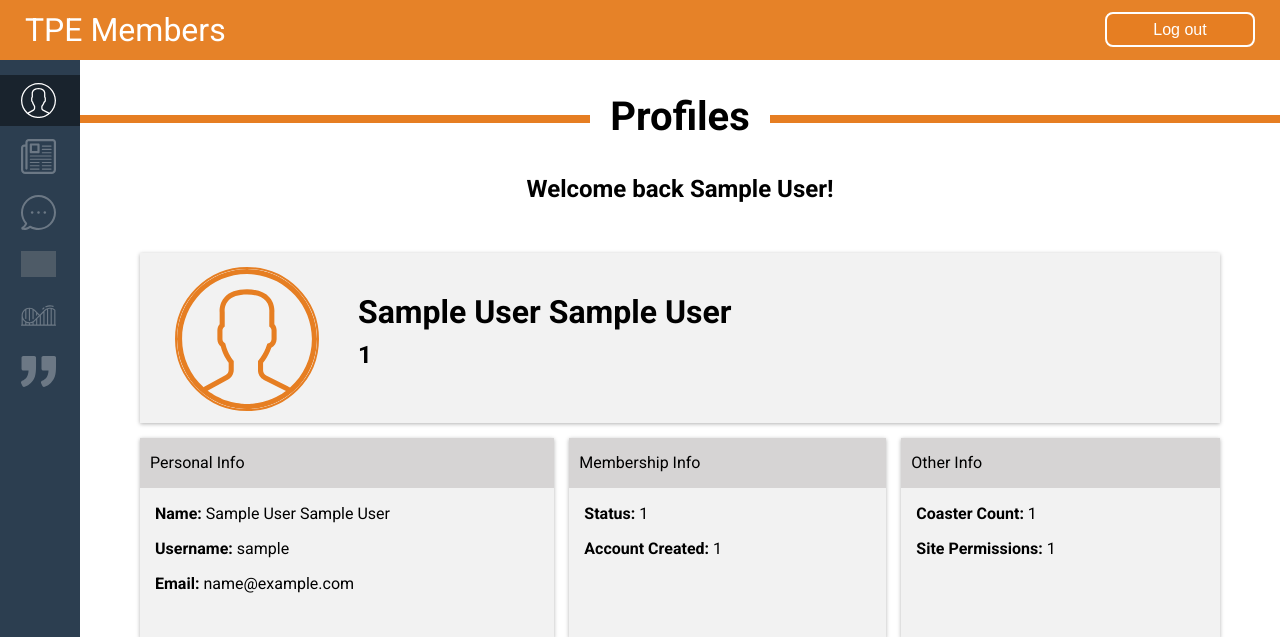
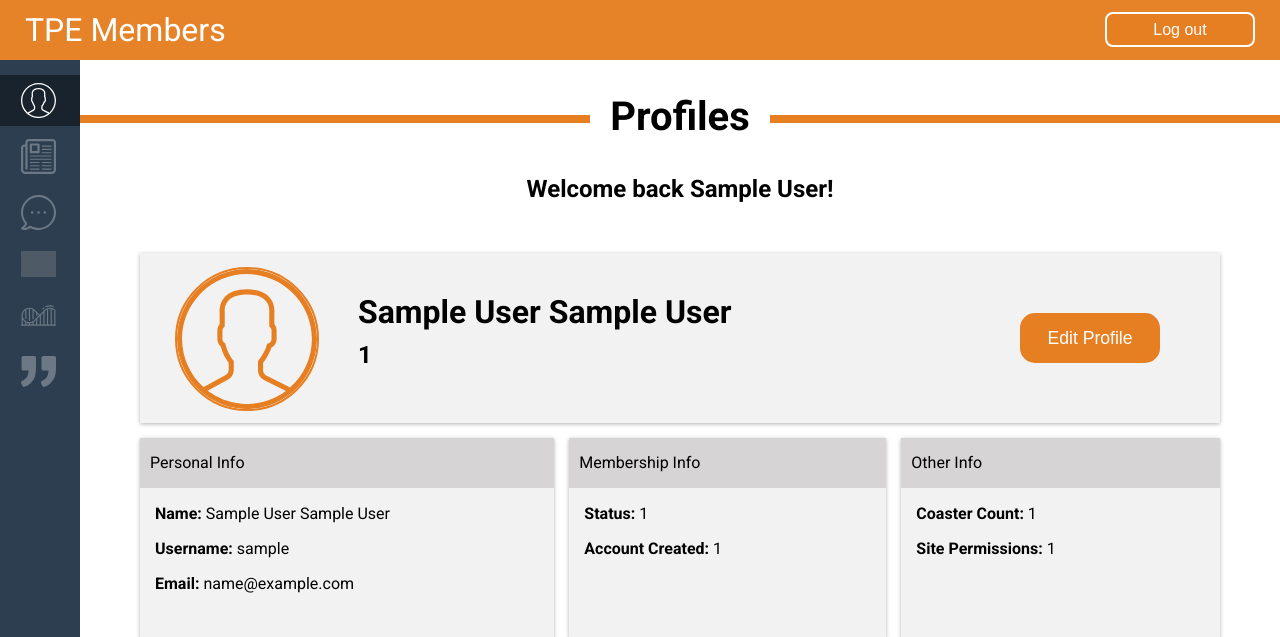
Before and after one commit to msweet168/rittpe, a PHP site: page /members.php in a window 1280 px wide. Shown: the top 637 px of the page. Run offline with PHP 8.4, Linux system fonts and the light colour scheme; the visitor is signed in with stand-in values (Sample User, id 1); data that the repository does not hold is empty; grey boxes are pictures that could not be loaded.

Commit message:
Added edit panel to profile page for all non-guest users. Added link to github repo on login page.

```diff
--- a/assets/css/memberstyles.css
+++ b/assets/css/memberstyles.css
@@ -300,6 +308,28 @@
 
 }
 
+.editButton {
+	width: 140px;
+    height: 50px;
+    background-color: #e67e22;
+    color: white;
+    border: none;
+    border-radius: 15px;
+    cursor: pointer;
+    font-size: 1.1em;
+    font-weight: 300;
+    transition: background-color 0.5s;
+    outline: 0;
+	float: right;
+	margin-top: 50px;
+	margin-right: 60px;
+}
+
+.editButton:hover {
+	background-color: #f2652e;
+}
+
+
 .stdInfoPanel {
 	box-shadow: 0 1px 4px rgba(0, 0, 0, 0.3);
 	background-color: #F2F2F2;
--- a/assets/js/scripts.js
+++ b/assets/js/scripts.js
@@ -11,10 +11,28 @@ function menuFunction() {
 
 function expand() {
 	document.getElementById("memCont").style.marginLeft = "200px";
+	document.getElementsByClassName("sideBar")[0].style.width = "200px";
+	document.getElementsByClassName("memberNav")[0].style.width = "200px";
 }
 
 function contract() {
 	document.getElementById("memCont").style.marginLeft = "80px";
+	document.getElementsByClassName("sideBar")[0].style.width = "80px";
+	document.getElementsByClassName("memberNav")[0].style.width = "80px";
+}
+
+function showEdit() {
+	var editWindow = document.getElementById("editPopup");
+
+	if (editWindow.style.display == "block") {
+		editWindow.style.display = "none";
+		editWindow.style.top = "-30%";
+	}
+	else {
+		editWindow.style.display = "block";
+		setTimeout(function(){editWindow.style.top = "50%";}, 10);
+	}
+
 }
 
 function quoteValidate() {
@@ -38,5 +56,4 @@ function quoteValidate() {
 	else {
 		return true;
 	}
-
 }
--- a/login.php
+++ b/login.php
@@ -105,4 +105,7 @@ if (!empty($_POST)) {
 </div>
 
 
+<a id="githubLink" href="https://github.com/msweet168/rittpe">Website on <img src="media/icons/GithubLogo.png" alt="github" style="width: 15px;"> Github</a>
+
+
 <script src="scripts.js"></script>
--- a/members.php
+++ b/members.php
@@ -3,6 +3,40 @@
 ?>
 	<title>TPE Members</title>
 <?php
+
+	// if (!empty($_POST)) {
+
+	// 	if(isset($_POST["delete"])) {
+	// 		$query = "DELETE FROM Quotes WHERE quoteid = '".$_POST["delete"]."'";
+	// 		mysqli_query($mysqli, $query);
+	// 	}
+	// 	else if($_POST["quote"]!="" && $_POST["quotee"]!=""){
+	// 		$quote = htmlentities(strip_tags(trim($_POST["quote"])));
+	//         $quote = mysqli_real_escape_string($mysqli, $quote);
+
+	//         $quotee = htmlentities(strip_tags(trim($_POST["quotee"])));
+	//         $quotee = mysqli_real_escape_string($mysqli, $quotee);
+
+	//         $query = "INSERT INTO Quotes
+	//                   SET poster ='".$_SESSION['userfirstname']."',
+	//                       posterusername ='".$_SESSION['username']."',
+	//                       quotee = '".$quotee."',
+	//                       quote = '".$quote."'";
+
+	//         $result = mysqli_query($mysqli, $query);
+	//         $num_rows = mysqli_affected_rows($mysqli);
+
+	//         if ($result && $num_rows > 0) {
+	//         	$quoteSuccess = "<h2 style=\"text-align: center\">Quote added!</h2>";
+	//         }
+ //    	}
+ //    	else {
+ //    		echo"<p>Database error. Please try again...</p>";
+ //    	}
+	// }
+
+
+
 
 	if (!isset($_SESSION['loggedIn'])) {
   		$_SESSION['loggedIn'] = FALSE;
@@ -27,6 +61,29 @@
 	<h2 class="memPageDesc">Welcome back <?=$_SESSION["userfirstname"]?>!</h2>
 </div>
 
+<div id="editPopup">
+	<h1 id="editTitle">Edit Profile</h1>
+	<form method="post" style="text-align: center;">
+	 	<p class="forgot">Edit your information and click "update."</p>
+
+		<input name="fname" class="editField" value="<?= $_SESSION["userfirstname"]?>"/>
+		<input name="lname" class="editField" value="<?= $_SESSION["userlastname"]?>"/><br/>
+
+		<input name="email" class="editField" value="<?= $_SESSION["useremail"]?>"/>
+		<input name="email" class="editField" value="<?= $_SESSION["coastercount"]?>"/><br/>
+
+		<input name="pass" type="password" class="editField" placeholder="Enter new password..."/>
+		<input name="passconf" type="password" class="editField" placeholder="Confirm new password..."/><br/>
+
+		<input type="submit" value="Update" class="editSubmitButton"/>
+		<button class="editSubmitButton" onclick="showEdit()" />Cancel</button>
+
+
+	</form>
+
+
+</div>
+
 
 <div class="infoPanels">
 	<div class="namePanel">
@@ -36,6 +93,14 @@
 			<h1 class="memberName"><?=$_SESSION['userfirstname'].' '.$_SESSION['userlastname']?></h1>
 			<h2 class="memberStatus"><?=$_SESSION['memberstatus']?></h2>
 		</div>
+
+		<?php
+			if ($_SESSION["userpermission"] != "guest") {
+				echo "
+					<button type=\"button\" class=\"editButton\" onclick=\"showEdit()\">Edit Profile</button>
+				";
+			}
+		?>
 
 	</div>
 	<div class="stdInfoPanel">
@@ -65,18 +130,6 @@
 
 <hr>
 
-<!-- <div class="allMemPanels">
-	<div class="memberPanels">
-		<div class="panelTitleSec">
-			<img class="miniProPic" src="media/icons/profileOrange.svg" alt="profile">
-			<p class="panelTitle">Name</p>
-		</div>
-		<p class="panelInfo"><strong>..status..</strong></p>
-		<p class="panelInfo"><strong>Username:</strong>  </p>
-		<p class="panelInfo"><strong>Email:</strong>  </p>
-		<p class="panelInfo"><strong>Coastercount:</strong>  </p>
-	</div>
-</div> -->
 
 <?php
 	$query = "SELECT firstname, lastname, status, username, email, coastercount, propic FROM Profiles";
@@ -119,7 +172,6 @@
 
 
 
-
 </div>
 <script src="assets/js/scripts.js"></script>
 <?php
```
Also changed, not shown: other parts of assets/css/memberstyles.css (+70 -7 lines), media/icons/GithubLogo.png (added).
